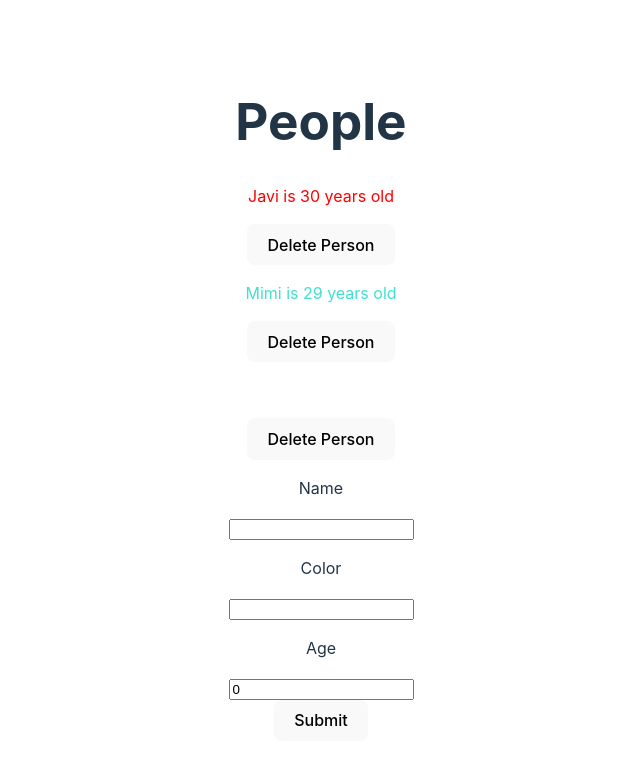
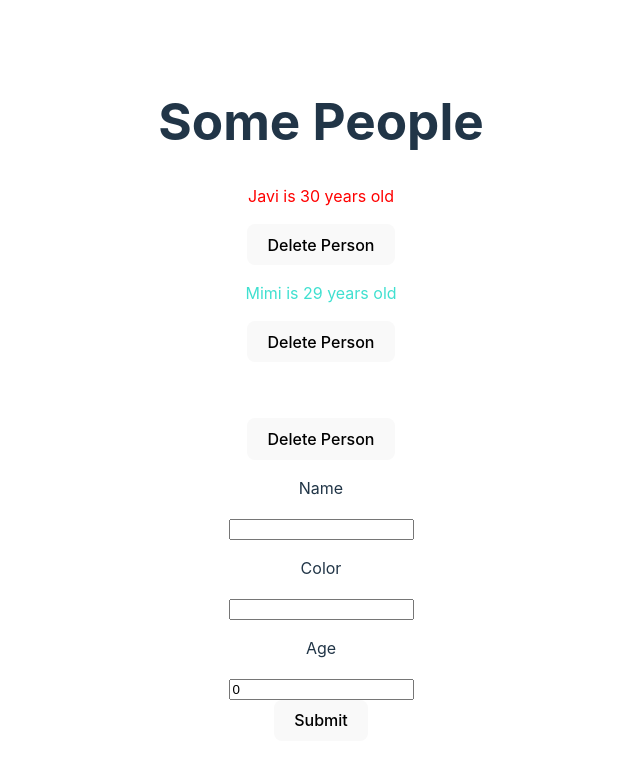
Before and after one commit to JCalHij/my_first_svelte_tutorial, a Svelte app: page / in a window 1280 px wide. Shown: the top 764 px of the page, without its empty margins (319-959 px from the left). Built offline with nearby package versions, Linux system fonts and the light colour scheme.

Commit message:
Conditionals

```diff
--- a/src/App.svelte
+++ b/src/App.svelte
@@ -30,13 +30,20 @@
 </script>
 
 <main>
-  <h1>People</h1>
+  {#if people.length < 5}
+    <h1>Some People</h1>
+  {:else if people.length < 8}
+    <h1>Lots of People</h1>
+  {:else}
+    <h1>Infinite People</h1>
+  {/if}
+
   {#each people as p (p.id)}
     <div style="color: {p.color}">
       <p>{p.name} is {p.age} years old</p>
       <button on:click={(e) => {onDeletePerson(p.id);}}>Delete Person</button>
     </div>
-    {:else}
+  {:else}
       <p>There is no one here...</p>
   {/each}
 
```
